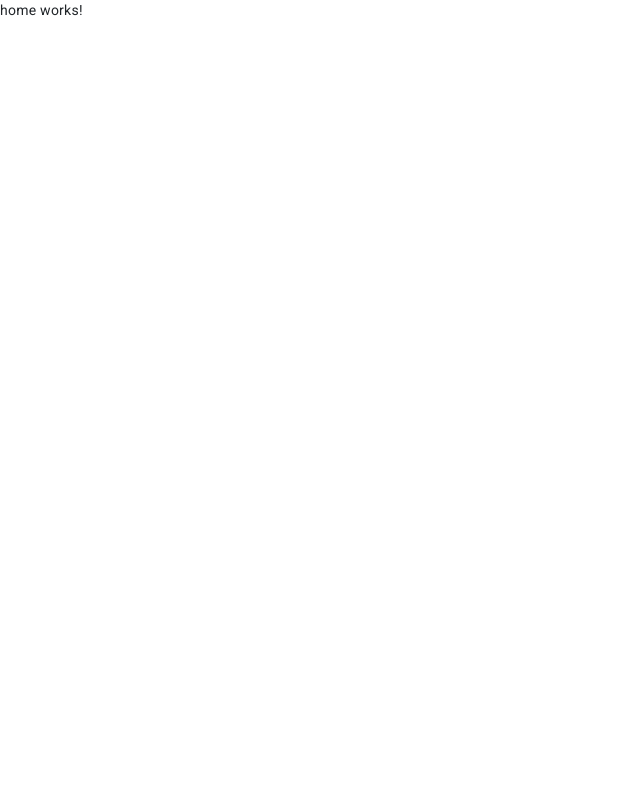
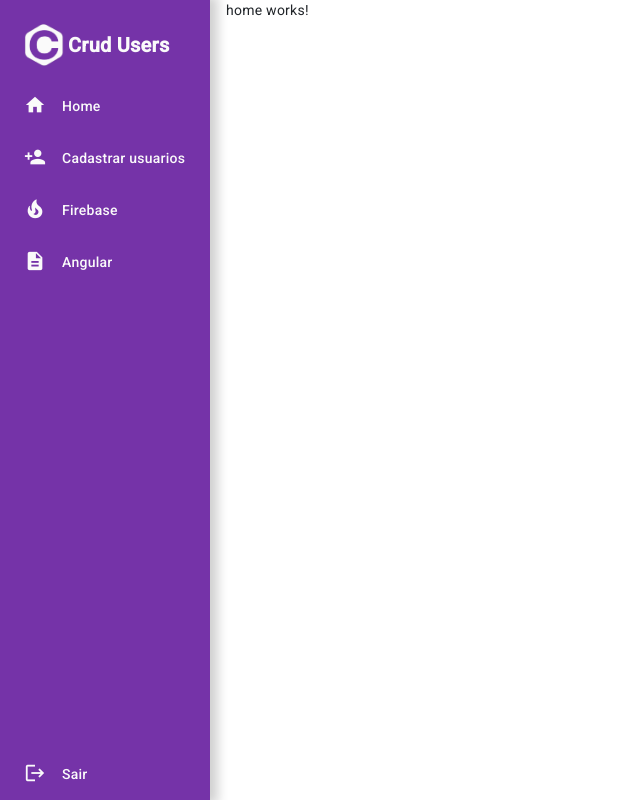
Before and after one commit to GuilhermeBerssanette/Crud-Usu-rios, an Angular app: page /home in a window 1280 px wide. Shown: the whole page, without its empty margins (0-640 px from the left). Built offline with nearby package versions, Linux system fonts and the light colour scheme.

Commit message:
Estrutura menu lateral

```diff
--- a/src/app/components/menu/menu.component.html
+++ b/src/app/components/menu/menu.component.html
@@ -1 +1,14 @@
-<p>menu works!</p>
+<nav class="sidemenu">
+    <ul>
+        <li routerLink="/home">
+            <img src="../../../assets/logo.png" width="40px">
+            <span class="logo">Crud Users</span>
+        </li>
+        <li routerLink="/home"> <mat-icon>home</mat-icon>Home</li>
+        <li routerLink="/usuarios"> <mat-icon>person_add</mat-icon>Cadastrar usuarios</li>
+        <a href="https://firebase.google.com/docs?gad_source=1&gclid=Cj0KCQjwlZixBhCoARIsAIC745A_8ejDN_l9sDOMHCdnbWRbtk3trPC1bkoMDm-pzqrkkEPrfExYvU8aAlSpEALw_wcB&gclsrc=aw.ds&hl=pt-br" target="_blank"><li><mat-icon>local_fire_department</mat-icon>Firebase</li></a>
+        <a href="https://angular.io/docs" target="_blank"><li><mat-icon>description</mat-icon>Angular</li></a>
+        <li routerLink="/login" class="logout"> <mat-icon>logout</mat-icon>Sair</li>
+
+    </ul>
+</nav>
--- a/src/app/components/menu/menu.component.scss
+++ b/src/app/components/menu/menu.component.scss
@@ -0,0 +1,46 @@
+.sidemenu {
+    width: 210px;
+    height: 100vh;
+    min-height: 100vh;
+    display: block;
+    float: left;
+    background-color: var(--primary-color);
+    padding: 10px 0px;
+    box-shadow: 4px 0px 10px 4px #0a0a0a30;
+    margin-right: 16px;
+
+    ul { padding: 0;}
+
+    .logo{
+        font-size: 20px;
+        font-weight: bold;
+        margin-left: 4px;
+    }
+
+    li{
+        font-size: 14px;
+        font-weight: 500;
+        color: #fafafa;
+        padding: 14px 24px;
+        margin: 0;
+        display: flex;
+        align-items: center;
+        justify-content: left;
+        transition: 0.3 linear all;
+        mat-icon{margin-right: 14px; font-size: 22px; }
+        &:hover {
+            background: #e6e6e6;
+            cursor: pointer;
+            color: var(--primary-color);
+        }
+
+    }
+
+    .logout {
+        position: absolute;
+        bottom: 0;
+        width: 210px;
+    }
+
+    a{ text-decoration: none;}
+}
--- a/src/app/pages/home/home.component.html
+++ b/src/app/pages/home/home.component.html
@@ -1 +1,2 @@
+<app-menu> </app-menu>
 <p>home works!</p>
```
Also changed, not shown: src/app/app.module.ts (+5 -3 lines).
